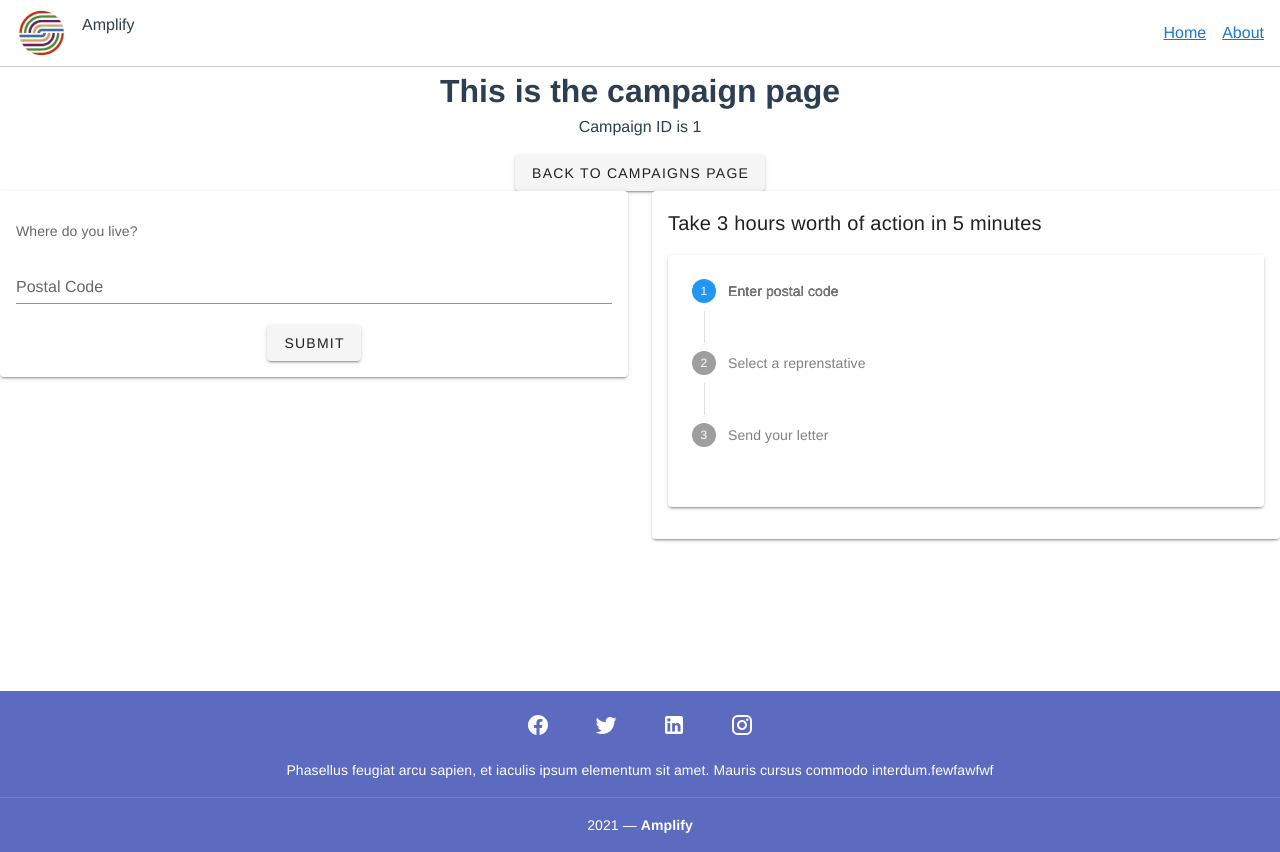
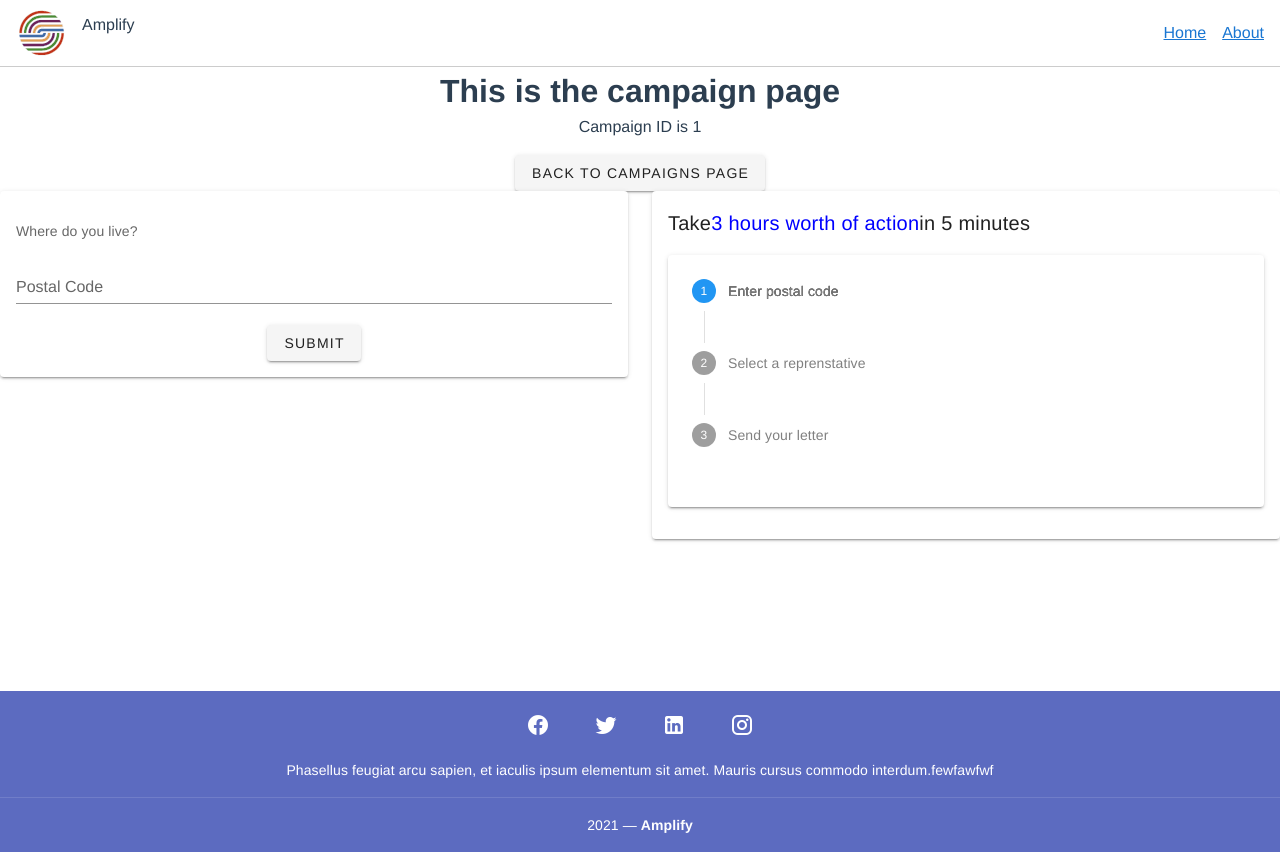
Before and after one commit to OpenSourceFellows/amplify, a Vue app: page /campaign/1 in a window 1280 px wide. Built offline with nearby package versions, Linux system fonts and the light colour scheme.

Commit message:
Change header style

```diff
--- a/src/components/LetterDisplay.vue
+++ b/src/components/LetterDisplay.vue
@@ -2,7 +2,7 @@
     <section class="letter-display">
         <v-card class="mx-auto">
             <v-card-title
-                >Take 3 hours worth of action in 5 minutes</v-card-title
+                >Take <span class="Attention"> 3 hours worth of action</span> in 5 minutes</v-card-title
             >
 
             <v-card-text>
@@ -80,6 +80,10 @@
     height: 500px;
 }
 
+.Attention {
+    color: blue;
+}
+
 .v-stepper__label {
     color: grey !important;
 }
```
